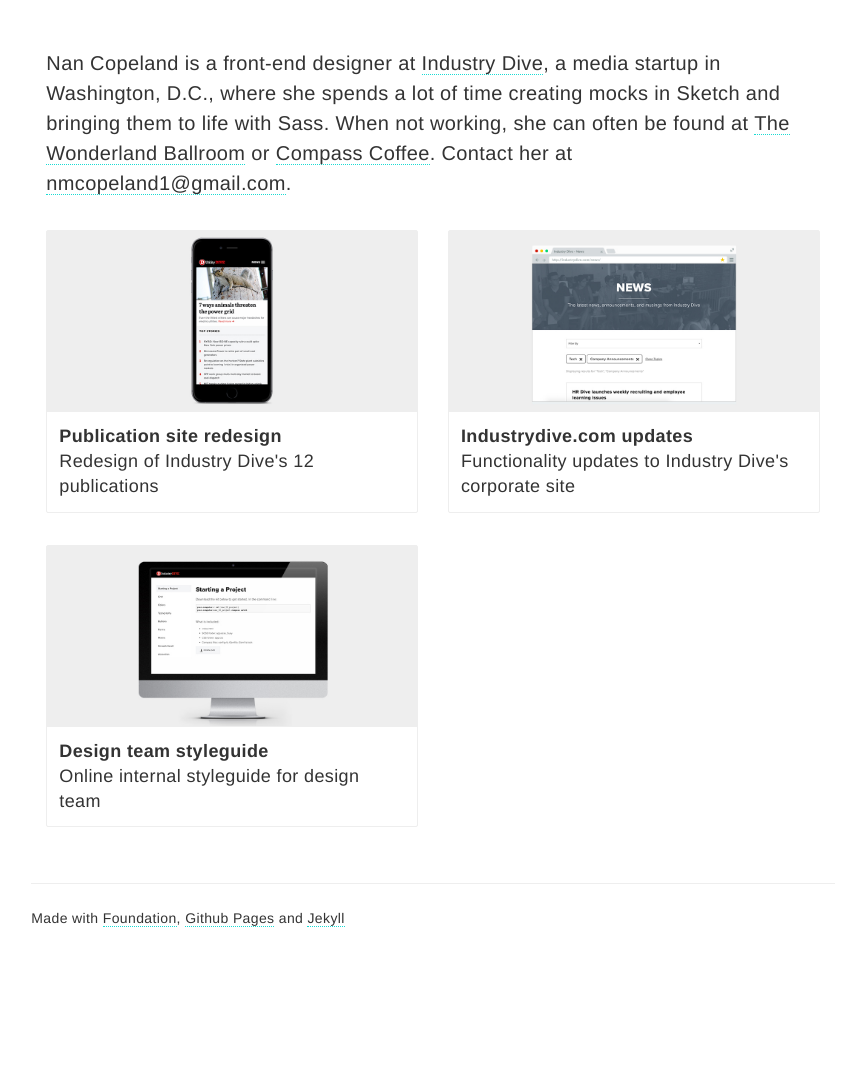
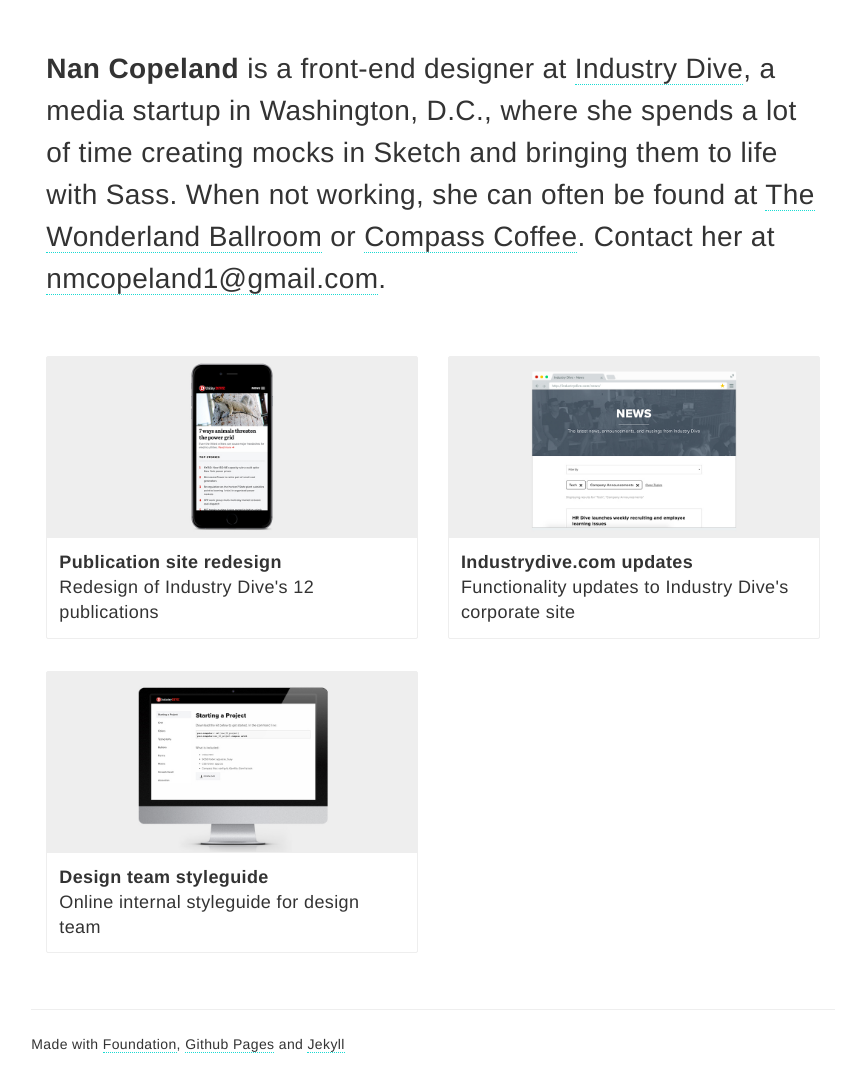
Before and after one commit to nancopeland/old-portfolio-site, a Jekyll site: the page built from index.md, in a window 1280 px wide. Shown: the whole page, without its empty margins (207-1058 px from the left). Built offline with Jekyll 4.4.1, drawn with Linux system fonts in a browser that asks for light colours; nearby versions of some CDN libraries; before the commit the page ends 953 px from its top, so only the background shows below that.

Commit message:
finishes styling of about on home page

```diff
--- a/_layouts/home.html
+++ b/_layouts/home.html
@@ -3,7 +3,7 @@
 ---
 
 <div class="about-home">
-    <p>Nan Copeland is a front-end designer at <a href="http://industrydive.com/" target="_blank">Industry Dive</a>, a media startup in Washington, D.C., where she spends a lot of time creating mocks in Sketch and bringing them to life with Sass. When not working, she can often be found at <a href="http://www.thewonderlandballroom.com/" target="_blank">The Wonderland Ballroom</a> or <a href="http://www.compasscoffee.com/" target="_blank">Compass Coffee</a>. Contact her at <a href="mailto:nmcopeland1@gmail.com" target="_blank">nmcopeland1@gmail.com</a>.</p>
+    <p><strong>Nan Copeland</strong> is a front-end designer at <a href="http://industrydive.com/" target="_blank">Industry Dive</a>, a media startup in Washington, D.C., where she spends a lot of time creating mocks in Sketch and bringing them to life with Sass. When not working, she can often be found at <a href="http://www.thewonderlandballroom.com/" target="_blank">The Wonderland Ballroom</a> or <a href="http://www.compasscoffee.com/" target="_blank">Compass Coffee</a>. Contact her at <a href="mailto:nmcopeland1@gmail.com" target="_blank">nmcopeland1@gmail.com</a>.</p>
 </div>
 
 <div class="projects">
--- a/_sass/partials/_home.scss
+++ b/_sass/partials/_home.scss
@@ -2,10 +2,18 @@
 
 // about section
 .about-home {
-	margin-bottom: 2rem;
+	margin-bottom: 2.25rem;
 	padding: 0 0.9375rem;
-	p, a {
+	p {
 		font-size: 1.25rem;
+	}
+}
+@media (min-width: 40em) {
+	.about-home {
+		margin-bottom: 3.5rem;
+		p {
+			font-size: 1.75rem;
+		}
 	}
 }
 
```
Also changed, not shown: 3 other files.
